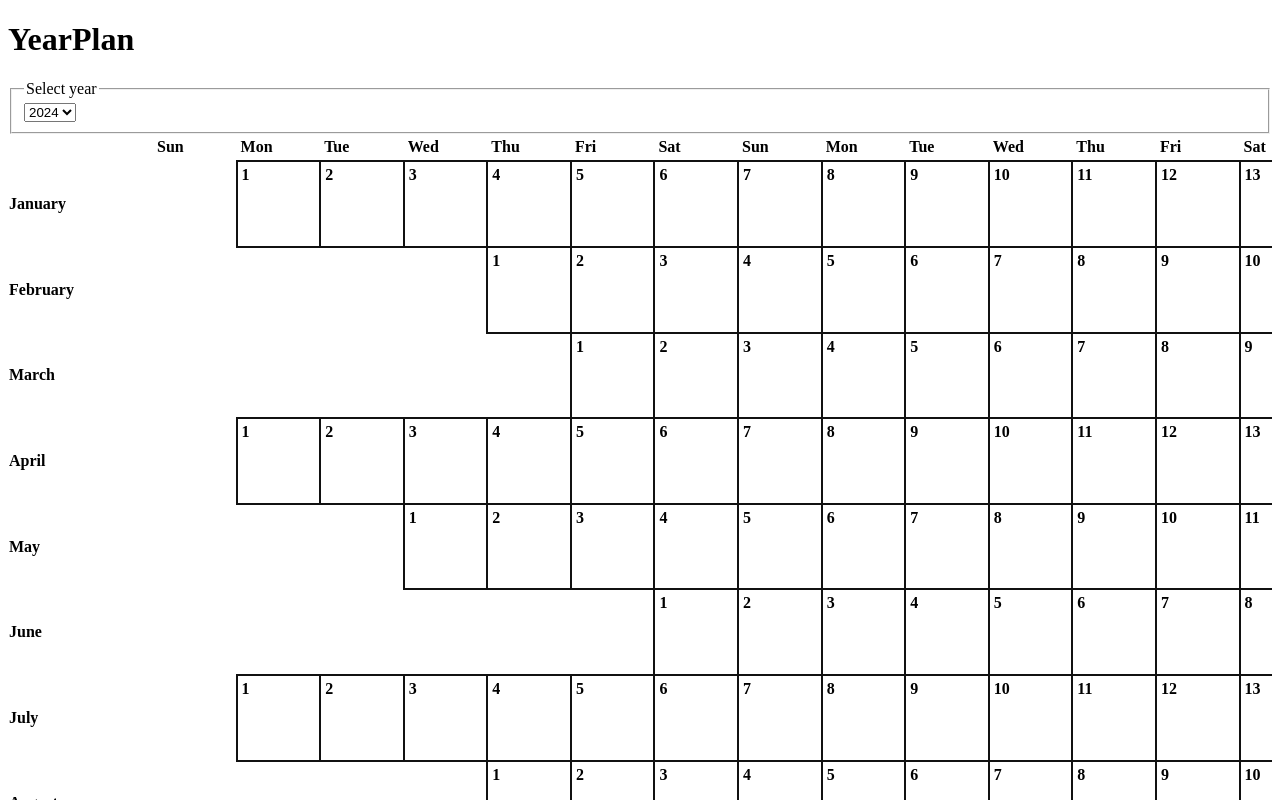
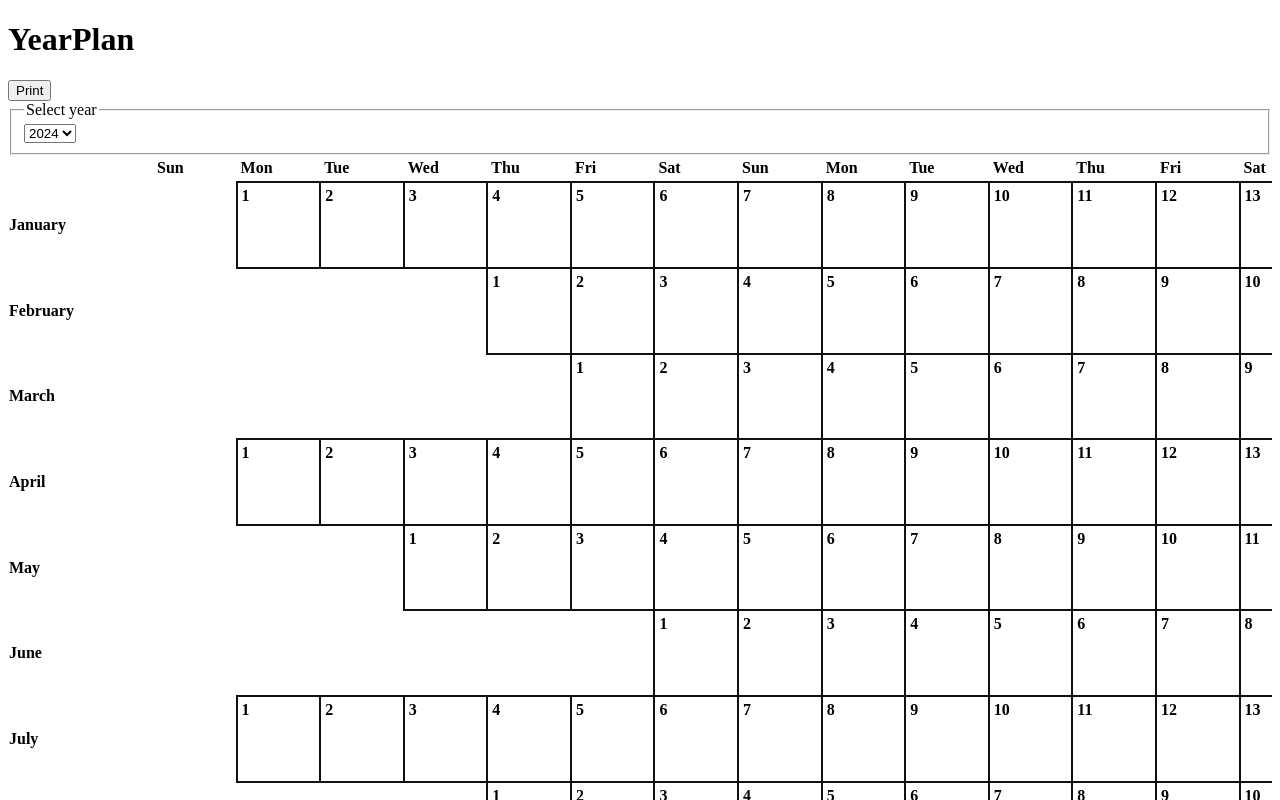
Before and after one commit to legendarydrew/yearplan, an Angular app: page / in a window 1280 px wide. Shown: the top 800 px of the page. Built offline with nearby package versions, Linux system fonts and the light colour scheme.

Commit message:
feat: adding a button for printing the calendar.

```diff
--- a/src/app/app.component.css
+++ b/src/app/app.component.css
@@ -0,0 +1,5 @@
+@media print {
+  :not(app-calendar) {
+    display: none;
+  }
+}
--- a/src/app/app.component.html
+++ b/src/app/app.component.html
@@ -1,4 +1,8 @@
-<h1>YearPlan</h1>
+<header>
+  <h1>YearPlan</h1>
+  <button (click)="printHandler()">Print</button>
+</header>
+
 <app-year-select [year]="plan.year" (yearUpdate)="updateYearHandler($event)"></app-year-select>
 
 <app-calendar [year]="plan.year"></app-calendar>
--- a/src/app/app.component.ts
+++ b/src/app/app.component.ts
@@ -61,4 +61,8 @@ export class AppComponent implements OnInit {
     this.plan.events = events;
     localStorage.setItem('yp', JSON.stringify(this.plan));
   }
+
+  printHandler(): void {
+    window.print();
+  }
 }
```
